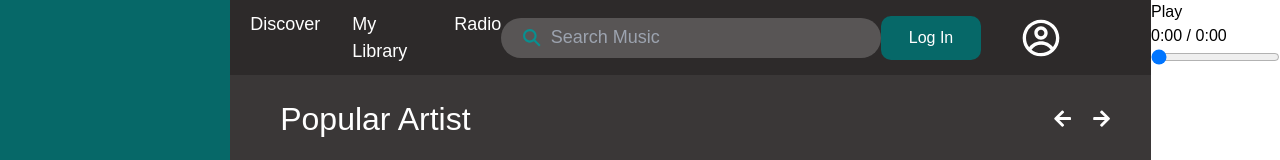
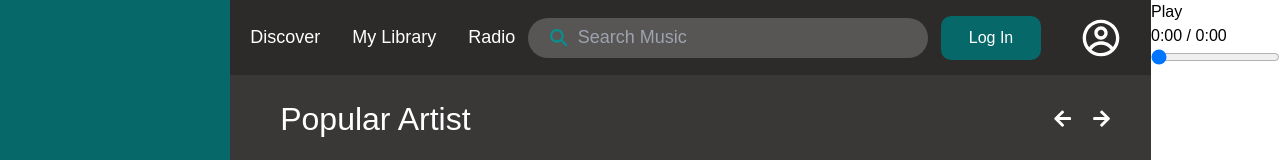
Before and after one commit to myselfpoulomi/music-app, a React (Vite) app in the folder client/: page / in a window 1280 px wide. Shown: the top 160 px of the page. Built offline with nearby package versions, Linux system fonts and the light colour scheme; no server answers.

Commit message:
navbar css change

```diff
--- a/client/src/components/navbar/Nav.css
+++ b/client/src/components/navbar/Nav.css
@@ -7,7 +7,6 @@
   align-items: center;
   padding: 20px;
   background-color: rgba(10, 10, 10, 0.268);
-
 }
 
 .nav-l {
@@ -45,7 +44,6 @@
 .search span {
   font-size: larger;
   position: relative;
-
   color: rgb(8, 144, 144);
 }
 
@@ -63,6 +61,7 @@
 .profile {
   display: flex;
   align-items: center;
+  justify-content: flex-end;
 }
 
 .profile button {
@@ -85,9 +84,9 @@
 .navuser {
   padding: 10px;
   height: 100px;
-  width: 100px;
+  /* width: 100px; */
   margin-left: 30px;
-  margin-right: 20px;
+  /*margin-right: 20px; */
   font-size: 40px;
   display: flex;
   align-items: center;
```
